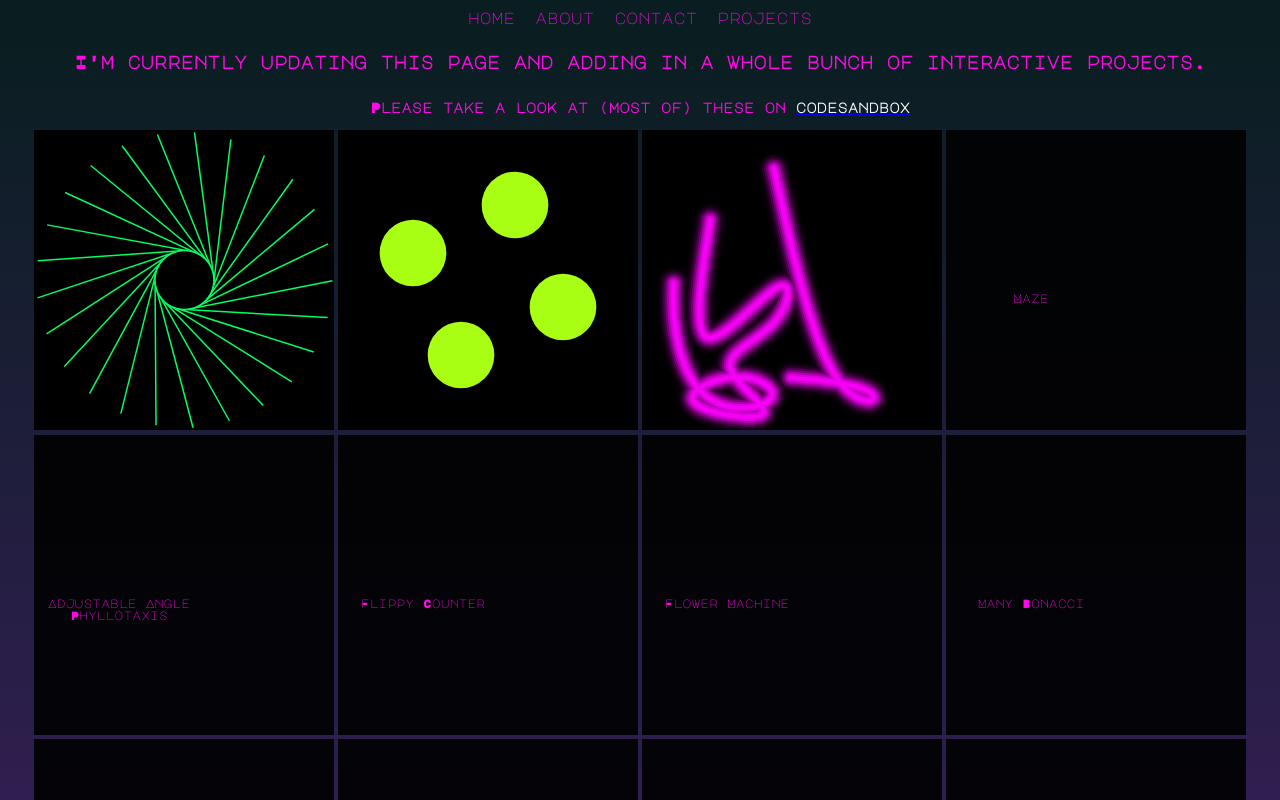
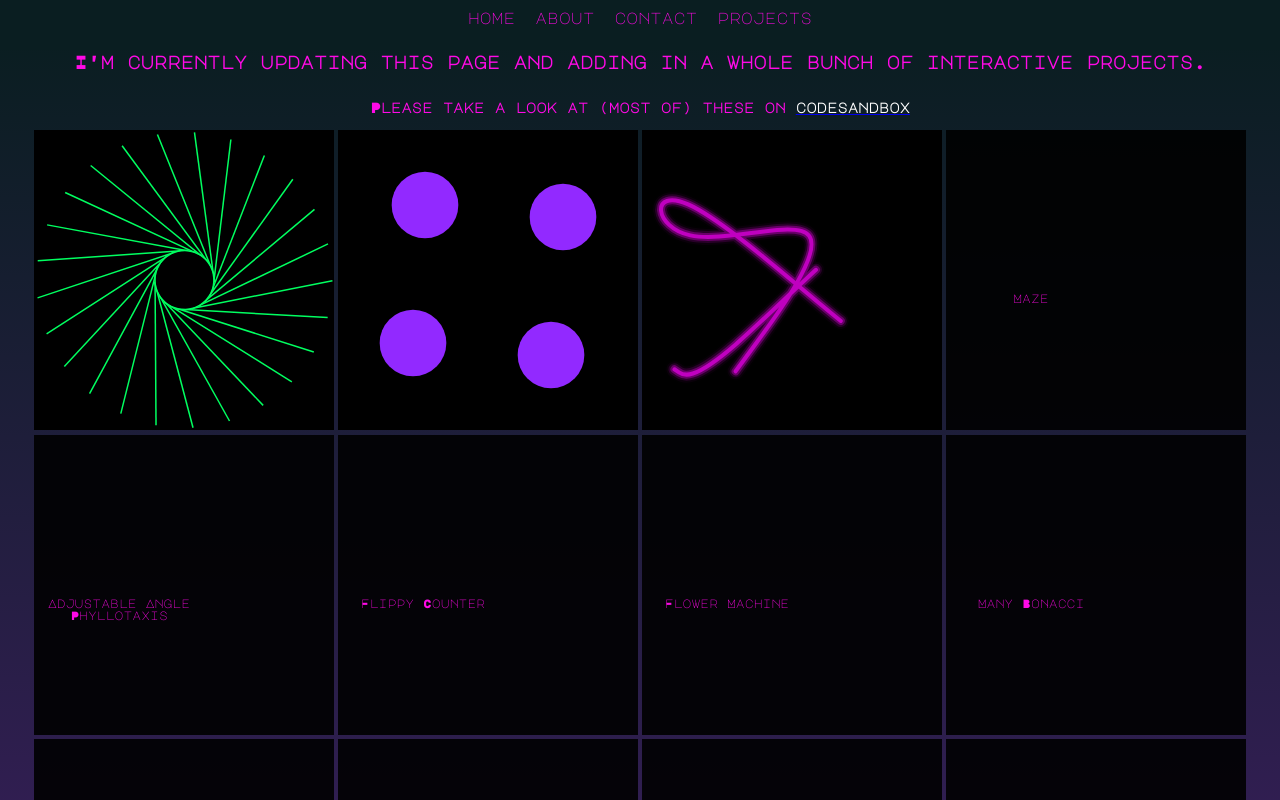
Before and after one commit to hwatton/short-portfolio, a React (Create React App) app: page /projects in a window 1280 px wide. Shown: the top 800 px of the page. Built offline with nearby package versions, Linux system fonts and the light colour scheme.

Commit message:
minor change, comments

```diff
--- a/src/components/projects/thumbs/thumbs.jsx
+++ b/src/components/projects/thumbs/thumbs.jsx
@@ -12,11 +12,11 @@ export function NeonThumb(props) {
     .curve(d3.curveBasis);
 
 
-  const points = [...Array(20)].map((el, i) => {
+  const points = [...Array(12)].map((el, i) => {
     return { x: wd * Math.random(), y: ht * Math.random() };
   });
 
-  const lNum = 11;
+  const lNum = 6;
   const neonHackPaths = [...Array(lNum)].map((el, i) => {
     const opNum =
       1 - (0.0001 + Math.pow(lNum, 3) - i * i * i) / Math.pow(lNum, 3);
@@ -174,7 +174,7 @@ export function BipThumble(props) {
             cx: [el[0].x, el[1].x, el[2].x, el[3].x],
             cy: [el[0].y, el[1].y, el[2].y, el[3].y],
             transition: {
-              duration: 3,
+              duration: 4,
               repeat: "Infinity"
             }
           }}
```
Also changed, not shown: src/components/projects/megaProjectsArray.js (+44 -1 lines).
